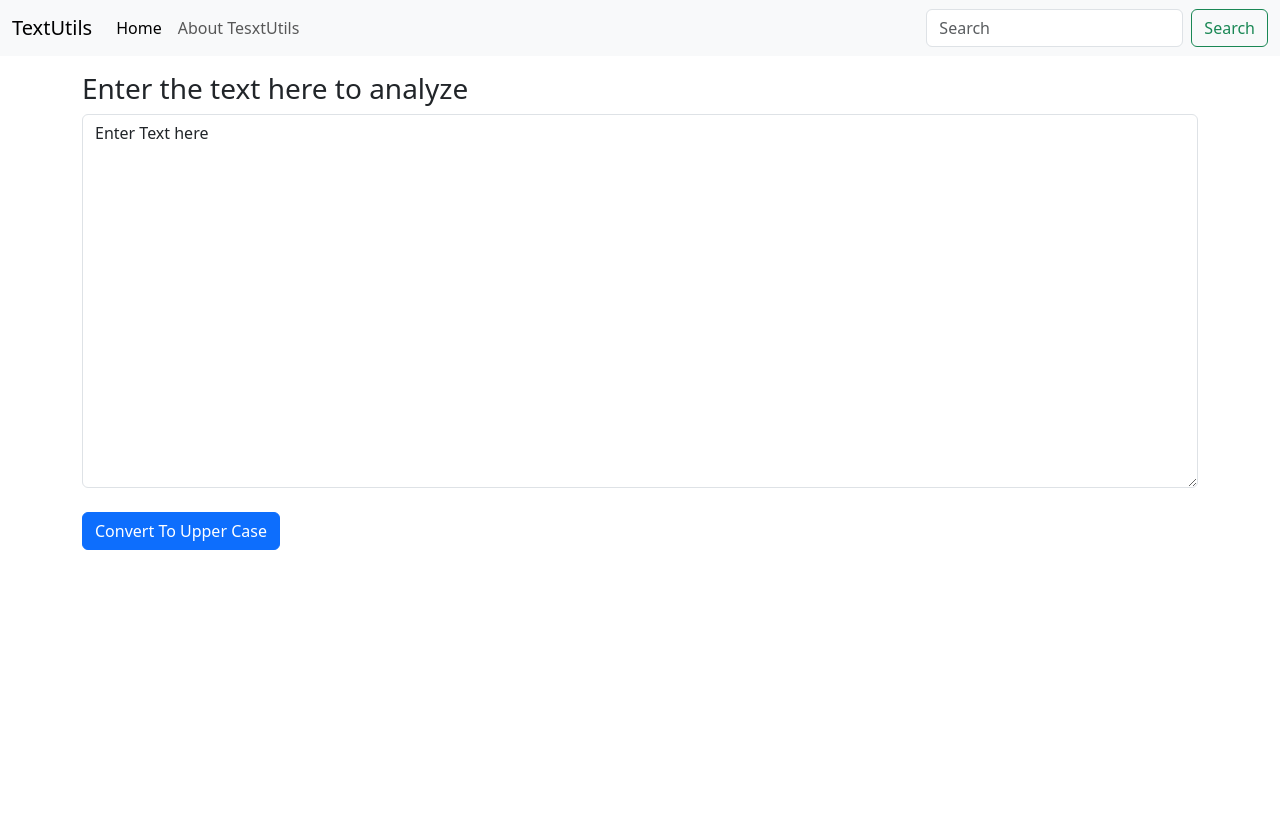
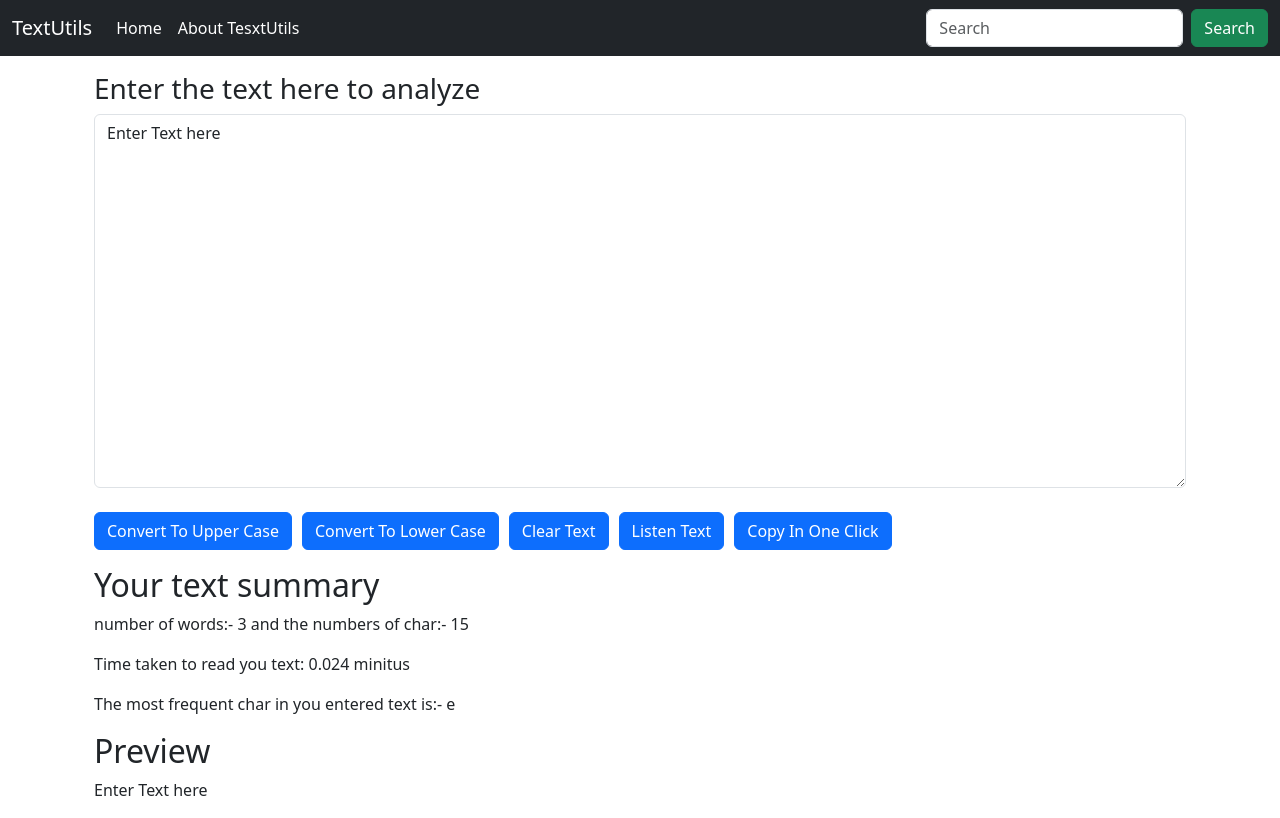
Before and after one commit to Kunjshah84/textutils, a React (Create React App) app: page / in a window 1280 px wide. Built offline with nearby package versions, Linux system fonts and the light colour scheme.

Commit message:
Added the functionality of the speacking and copying and counting the spaces  also done the dark and ligh mode feature through in the about page only

```diff
--- a/src/App.js
+++ b/src/App.js
@@ -2,6 +2,8 @@
 import './App.css';
 import Navbar from './Components/Navbar';
 import TextForm from './Components/TextForm'
+// import About from './Components/About'
+
 // let name="Kunj"
 
 function App() {
@@ -44,7 +46,15 @@ function App() {
       <Navbar title="TextUtils" about="About TesxtUtils"/>
       {/* Now by using this props we are able to use this components by manyer time and for different web also:*/}
       <div className="container my-3">
-        <TextForm heading="Enter the text here to analyze"/>
+      <TextForm heading="Enter the text here to analyze"/>
+      {/* <About/> */}
+
+
+
+      {/* Now i want that t manage hole state of the var through the APP.JS ONLY  */}
+
+
+
       </div>
     </>
 
--- /dev/null
+++ b/src/Components/About.js
@@ -0,0 +1,138 @@
+import React, { useState } from 'react'
+
+export default function About() {
+
+    // Creating the state varibale to cange the mode dynamically:
+    const [myStyle , setMyStyle] = useState({
+        color: 'black',
+        backgroundColor: 'white'
+    })
+
+    // Also using the text of the butto as the state
+    const [btntext , setbtntext] = useState("Enable dark mode")
+
+
+    // Cerating the function that able to change the obj of mystyle
+    let toggleStyle = ()=>{
+        if(myStyle.color === 'white'){
+            setMyStyle({
+                color: 'black',
+                backgroundColor: 'white'
+            })
+            setbtntext("Enable Dark Mode")
+        }
+        else{
+            setMyStyle({
+                color: 'white',
+                backgroundColor: 'black',
+                border: '2px solid white'
+            })
+            setbtntext("Enable Light Mode")
+        }
+    }
+
+  return (
+    <div className='container my-3' style={myStyle}>
+        <h1>About Us</h1>
+        <div className="accordion" id="accordionExample" style={myStyle}>
+            <div className="accordion-item">
+                <h2 className="accordion-header">
+                <button
+                    className="accordion-button"
+                    type="button"
+                    data-bs-toggle="collapse"
+                    data-bs-target="#collapseOne"
+                    aria-expanded="true"
+                    aria-controls="collapseOne"
+                    style={myStyle}
+                >
+                    Accordion Item #1
+                </button>
+                </h2>
+                <div
+                id="collapseOne"
+                className="accordion-collapse collapse show"
+                data-bs-parent="#accordionExample"
+                >
+                <div className="accordion-body" style={myStyle}>
+                    <strong>This is the first item's accordion body.</strong> It is shown by
+                    default, until the collapse plugin adds the appropriate classes that we
+                    use to style each element. These classes control the overall appearance,
+                    as well as the showing and hiding via CSS transitions. You can modify
+                    any of this with custom CSS or overriding our default variables. It's
+                    also worth noting that just about any HTML can go within the{" "}
+                    <code>.accordion-body</code>, though the transition does limit overflow.
+                </div>
+                </div>
+            </div>
+            <div className="accordion-item">
+                <h2 className="accordion-header">
+                <button
+                    className="accordion-button collapsed"
+                    type="button"
+                    data-bs-toggle="collapse"
+                    data-bs-target="#collapseTwo"
+                    aria-expanded="false"
+                    aria-controls="collapseTwo"
+                    style={myStyle}
+                >
+                    Accordion Item #2
+                </button>
+                </h2>
+                <div
+                id="collapseTwo"
+                className="accordion-collapse collapse"
+                data-bs-parent="#accordionExample"
+                >
+                <div className="accordion-body" style={myStyle}>
+                    <strong>This is the second item's accordion body.</strong> It is hidden
+                    by default, until the collapse plugin adds the appropriate classes that
+                    we use to style each element. These classes control the overall
+                    appearance, as well as the showing and hiding via CSS transitions. You
+                    can modify any of this with custom CSS or overriding our default
+                    variables. It's also worth noting that just about any HTML can go within
+                    the <code>.accordion-body</code>, though the transition does limit
+                    overflow.
+                </div>
+                </div>
+            </div>
+            <div className="accordion-item">
+                <h2 className="accordion-header">
+                <button
+                    className="accordion-button collapsed"
+                    type="button"
+                    data-bs-toggle="collapse"
+                    data-bs-target="#collapseThree"
+                    aria-expanded="false"
+                    aria-controls="collapseThree"
+                    style={myStyle}
+                >
+                    Accordion Item #3
+                </button>
+                </h2>
+                <div
+                id="collapseThree"
+                className="accordion-collapse collapse"
+                data-bs-parent="#accordionExample"
+                >
+                <div className="accordion-body" style={myStyle}>
+                    <strong>This is the third item's accordion body.</strong> It is hidden
+                    by default, until the collapse plugin adds the appropriate classes that
+                    we use to style each element. These classes control the overall
+                    appearance, as well as the showing and hiding via CSS transitions. You
+                    can modify any of this with custom CSS or overriding our default
+                    variables. It's also worth noting that just about any HTML can go within
+                    the <code>.accordion-body</code>, though the transition does limit
+                    overflow.
+                </div>
+                </div>
+            </div>
+        </div>
+        <div className="container">
+            <br />
+            <button type="button" onClick={toggleStyle} className="btn btn-primary">{btntext}</button>
+        </div>
+        <br />
+    </div>
+  )
+}
--- a/src/Components/Navbar.js
+++ b/src/Components/Navbar.js
@@ -1,13 +1,23 @@
-import React from 'react'
+import React,{useState} from 'react'
 import PropTypes from 'prop-types'
+// import About from './About'
+
 
 export default function Navbar(props) {
+
+  // In order to go through the about section:
+  // const [showComponentB, setShowComponentB] = useState(false);
+
+  // const handleClick = () => {
+  //   setShowComponentB(true);
+  // };
+
   return (
     <div>
         {/* &lt;&gt; */}
-  <nav className="navbar navbar-expand-lg bg-body-tertiary">
+  <nav className="navbar navbar-expand-lg bg-dark">
     <div className="container-fluid">
-      <a className="navbar-brand" href="/">
+      <a className="navbar-brand" href="/" style={{color: 'white'}}>
        { props.title}
       </a>
       <button
@@ -24,12 +34,12 @@ export default function Navbar(props) {
       <div className="collapse navbar-collapse" id="navbarSupportedContent">
         <ul className="navbar-nav me-auto mb-2 mb-lg-0">
           <li className="nav-item">
-            <a className="nav-link active" aria-current="page" href="/">
+            <a className="nav-link active" aria-current="page" href="/" style={{color: 'white'}}>
               Home
             </a>
           </li>
           <li className="nav-item">
-            <a className="nav-link" href="/">
+            <a className="nav-link" href="/"  style={{color: 'white'}}>
               {props.about}
             </a>
           </li>
@@ -41,10 +51,11 @@ export default function Navbar(props) {
             placeholder="Search"
             aria-label="Search"
           />
-          <button className="btn btn-outline-success" type="submit">
+          <button className="btn btn-success" type="submit">
             Search
           </button>
         </form>
+        {/* {showComponentB && <About />} */}
       </div>
     </div>
   </nav>
--- a/src/Components/TextForm.js
+++ b/src/Components/TextForm.js
@@ -17,13 +17,56 @@ export default function TextForm(props) {
     }
     //jayre pan apade ek event vadu function call karie we are going to have the event obj also as the arg of the fucntino
 
+    // Function to change the text to the lower case:
+    const handleLowClick = ()=>{
+        // console.log("Hitted on the button of the lower case:");
+        let newText=text.toLowerCase();
+        setText(newText)
+    }
+
+    //The function to cler the text:
+    const handlecleartext=()=>{
+        let newtext=""
+        setText(newtext)
+    }
+
+    //Calculating the most fr char
+    function mostFrequentChar(str) {
+        const freq = {};
+        let maxCount = 0;
+        let maxChar = '';
+
+        for (let char of str) {
+          freq[char] = (freq[char] || 0) + 1;
+          if (freq[char] > maxCount) {
+            maxCount = freq[char];
+            maxChar = char;
+          }
+        }
+
+        return maxChar;
+      }
+
+    // Function that is going to speack the hole string:
+    const handleListningEvent=()=>{
+        let msg = new SpeechSynthesisUtterance(text);
+        speechSynthesis.speak(msg);
+    }
+
+    // Fucntion that is going to handle the copy:
+    const handleCopy=()=>{
+        let ttext=document.getElementById("myBox")
+        ttext.select()
+        navigator.clipboard.writeText(ttext.value)
+    }
+
     const [text , setText] = useState('Enter Text here')
     // That simple meanse when erver we update the text we are going to use the setText and the defult value of the varibale
     // Text is Enter Text Here:
     // And now in the any part of the compponent if we update the text the updation is going to done globally:
   return (
     <>
-    <div className="mb-3">
+    <div className="container mb-3">
         <h3>{props.heading}</h3>
         <textarea
         className="form-control"
@@ -33,7 +76,19 @@ export default function TextForm(props) {
         rows={15}
         />
         <br />
-        <button className="btn btn-primary" onClick={handleUpClick}>Convert To Upper Case</button>
+        <button className="btn btn-primary" onClick={handleUpClick} style={{marginRight : '10px'}}>Convert To Upper Case</button>
+        <button className="btn btn-primary" onClick={handleLowClick} style={{marginRight : '10px'}}>Convert To Lower Case</button>
+        <button className="btn btn-primary" onClick={handlecleartext} style={{marginRight : '10px'}}>Clear Text</button>
+        <button className="btn btn-primary" onClick={handleListningEvent} style={{marginRight : '10px'}}>Listen Text</button>
+        <button className="btn btn-primary" onClick={handleCopy}>Copy In One Click</button>
+    </div>
+    <div className='container my-3'>
+        <h2>Your text summary</h2>
+        <p>number of words:- {text.split(" ").length} and the  numbers of char:- {text.length}</p>
+        <p>Time taken to read you text: {0.008 * text.split(" ").length} minitus</p>
+        <p>The most frequent char in you entered text is:- {mostFrequentChar(text)}</p>
+        <h2>Preview</h2>
+        <p>{text}</p>
     </div>
     </>
   )
```
